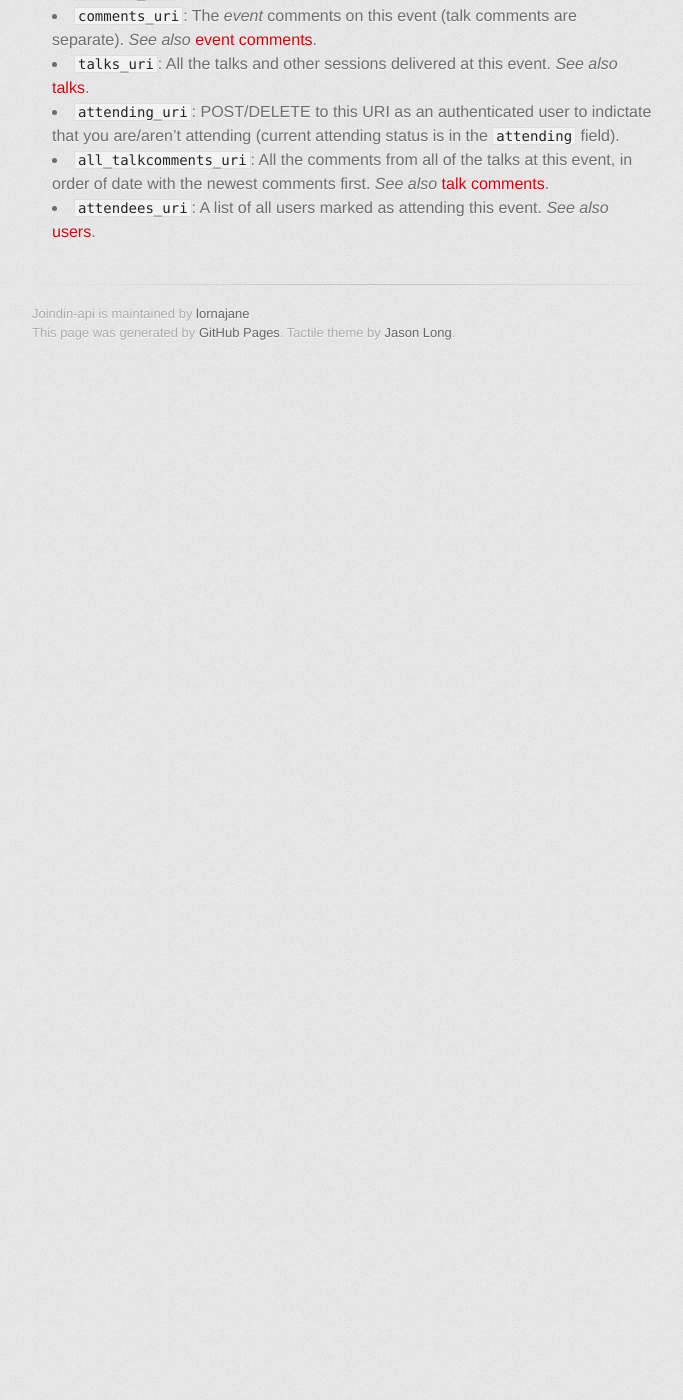
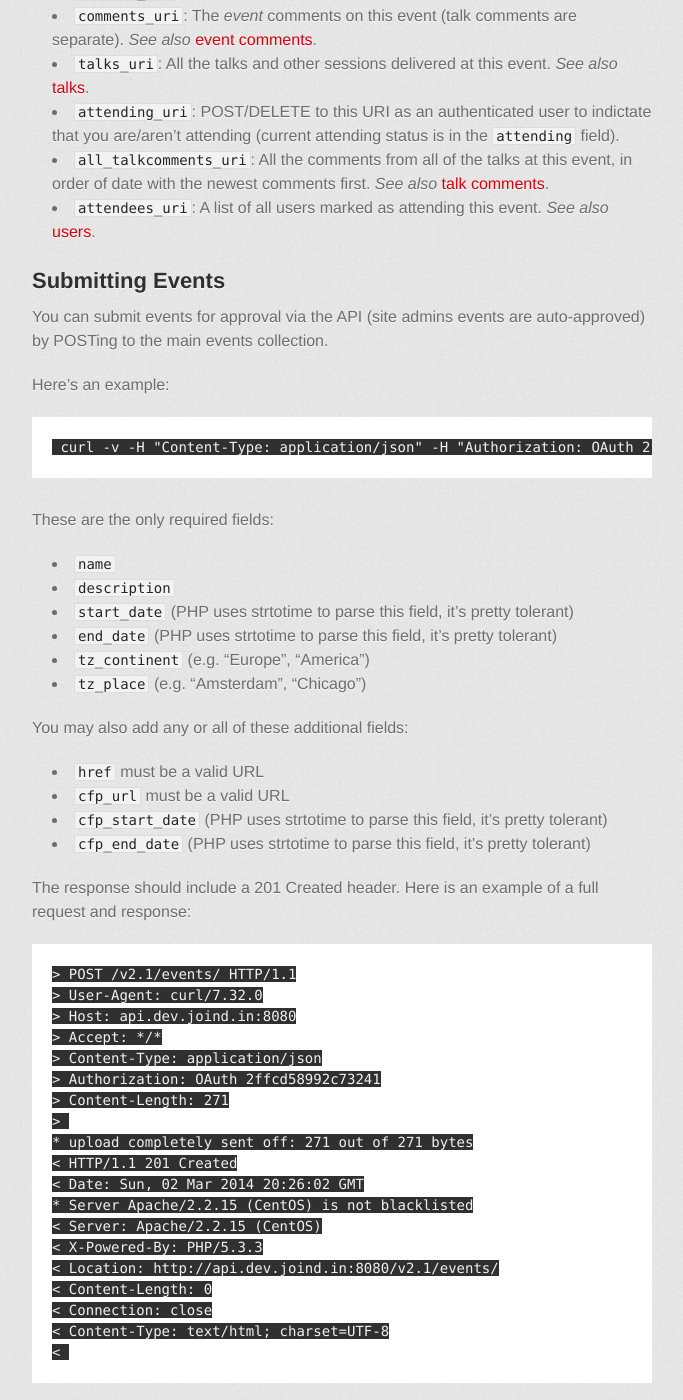
Before and after one commit to joindin/joindin-api, a Jekyll site: the page built from events.md, in a window 1280 px wide and 1400 px high, scrolled down 3890 px. Shown: the whole window, without its empty margins (298-981 px from the left). Built offline with Jekyll 4.4.1, drawn with Linux system fonts in a browser that asks for light colours; some web fonts are replaced; before the commit the page ends 4263 px from its top, so only the background shows below that.

Commit message:
documentation for adding events via the API

````diff
--- a/events.md
+++ b/events.md
@@ -166,3 +166,54 @@ There are links to other useful places in the API.  These are:
 *  ``attending_uri``: POST/DELETE to this URI as an authenticated user to indictate that you are/aren't attending (current attending status is in the ``attending`` field).
 *  ``all_talkcomments_uri``: All the comments from all of the talks at this event, in order of date with the newest comments first. *See also* [talk comments]({{ site.baseurl }}).
 *  ``attendees_uri``: A list of all users marked as attending this event.  *See also* [users]({{ site.baseurl}}/users.html).
+
+
+## Submitting Events
+
+You can submit events for approval via the API (site admins events are auto-approved) by POSTing to the main events collection.
+
+Here's an example:
+
+```
+ curl -v -H "Content-Type: application/json" -H "Authorization: OAuth 2ffcd58992c73241" -X POST http://api.dev.joind.in:8080/v2.1/events/ -d '{"name": "New Event", "description": "this is going to be an awesome event, where great talks will take place and many people will gather", "start_date": "2014-09-08T12:15:00+01:00", "end_date": "2014-09-11T20:00:00+01:00", "tz_continent": "Europe", "tz_place": "Madrid"}'
+```
+
+These are the only required fields:
+
+ * ``name``
+ * ``description``
+ * ``start_date`` (PHP uses strtotime to parse this field, it's pretty tolerant)
+ * ``end_date`` (PHP uses strtotime to parse this field, it's pretty tolerant)
+ * ``tz_continent`` (e.g. "Europe", "America")
+ * ``tz_place`` (e.g. "Amsterdam", "Chicago")
+
+You may also add any or all of these additional fields:
+
+ * ``href`` must be a valid URL
+ * ``cfp_url`` must be a valid URL
+ * ``cfp_start_date`` (PHP uses strtotime to parse this field, it's pretty tolerant)
+ * ``cfp_end_date`` (PHP uses strtotime to parse this field, it's pretty tolerant)
+
+The response should include a 201 Created header.  Here is an example of a full request and response:
+
+```
+> POST /v2.1/events/ HTTP/1.1
+> User-Agent: curl/7.32.0
+> Host: api.dev.joind.in:8080
+> Accept: */*
+> Content-Type: application/json
+> Authorization: OAuth 2ffcd58992c73241
+> Content-Length: 271
+>
+* upload completely sent off: 271 out of 271 bytes
+< HTTP/1.1 201 Created
+< Date: Sun, 02 Mar 2014 20:26:02 GMT
+* Server Apache/2.2.15 (CentOS) is not blacklisted
+< Server: Apache/2.2.15 (CentOS)
+< X-Powered-By: PHP/5.3.3
+< Location: http://api.dev.joind.in:8080/v2.1/events/
+< Content-Length: 0
+< Connection: close
+< Content-Type: text/html; charset=UTF-8
+<
+```
````
